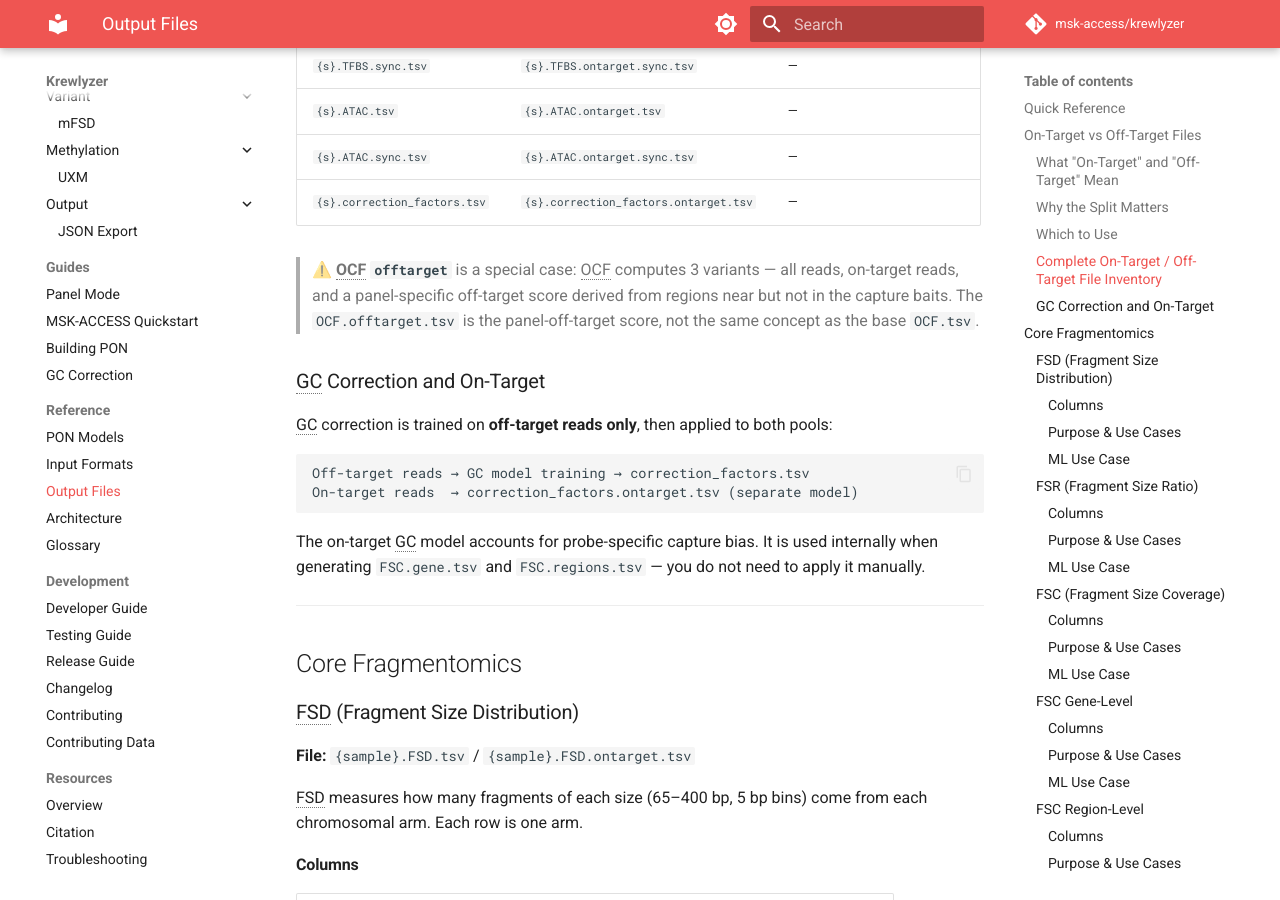
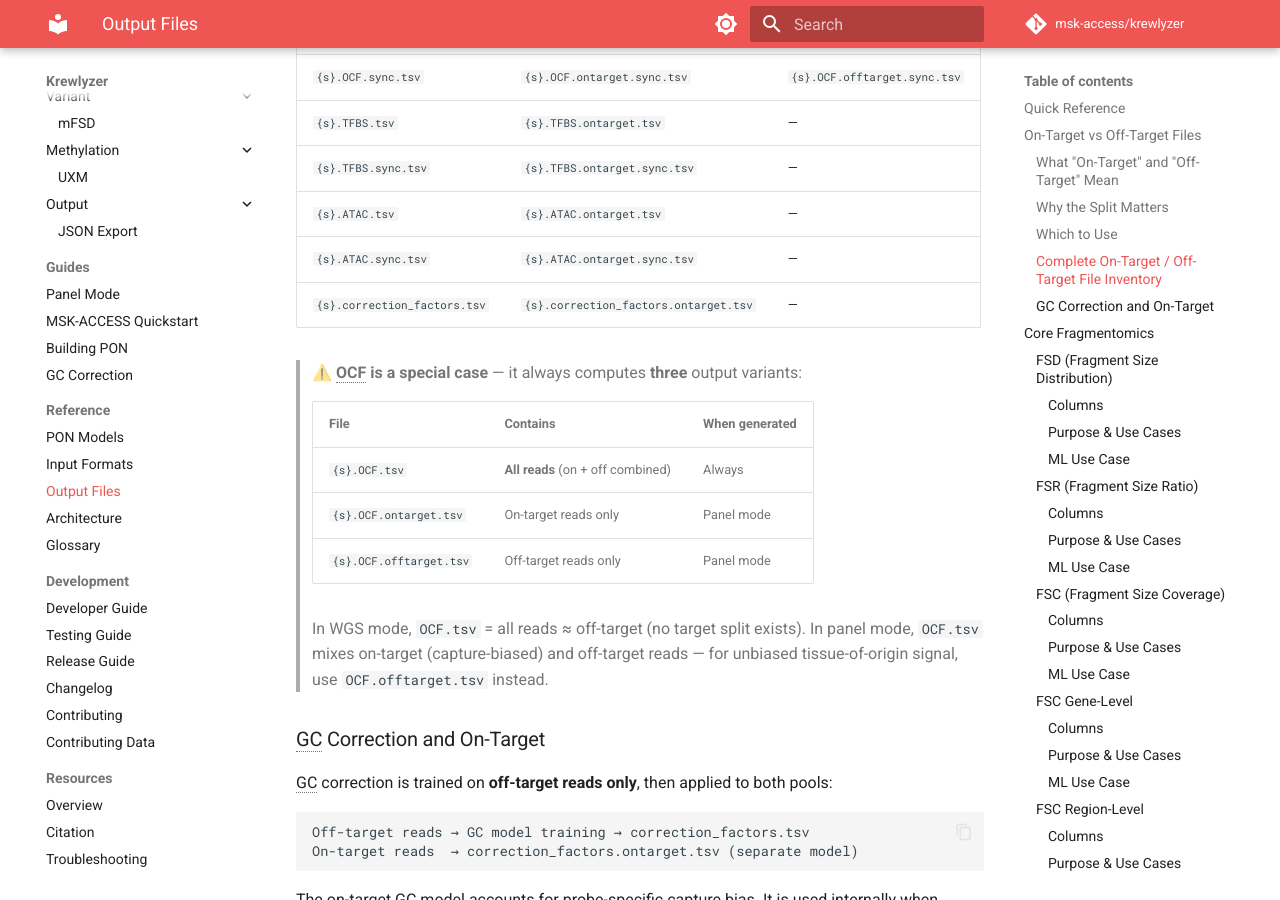
Before and after one commit to msk-access/krewlyzer, an MkDocs documentation site: the page built from docs/reference/output-files.md, in a window 1280 px wide and 900 px high, scrolled down 3969 px. Built offline with MkDocs 1.6.1 and Material for MkDocs 9.7.7, drawn with Linux system fonts in a browser that asks for light colours; comment, search, counter and statistics services are not loaded; the version menu is left out; some of the changed text lies outside the part shown.

Commit message:
docs: fix OCF base file description in output-files.md
OCF.tsv = ALL fragments (on + off combined), NOT off-target.
This was incorrect in three locations:

1. Which to Use table (L84): OCF row now correctly distinguishes
   WGS (OCF.tsv = all reads) from panel mode (OCF.offtarget.tsv
   is the unbiased off-target signal to use for ML).

2. Inventory footnote (L108): replaced one-liner with a 3-row
   table showing OCF.tsv / OCF.ontarget.tsv / OCF.offtarget.tsv
   with clear "Contains" and "When generated" columns.

3. OCF section description (~L690): added !!! note "Three OCF
   variants" block documenting all three files, their read pools,
   and guidance on which to use for panel vs WGS workflows.

Source: rust/src/ocf.rs L16 (all.ocf.tsv: "all fragments") and
        src/krewlyzer/core/unified_processor.py L713 comment.

```diff
--- a/docs/reference/output-files.md
+++ b/docs/reference/output-files.md
@@ -81,7 +81,7 @@
 | Gene fragmentation composition (FSC.regions, E1) | On-target reads, but captured in gene/region TSVs | Not the raw `.ontarget.tsv` — use FSC.gene / FSC.regions |
 | Motif features for tissue-of-origin (MDS, EDM, BPM) | **Off-target** (`.tsv`) | On-target motifs are biased by probe sequence |
 | MDS on-target (when off-target too sparse) | `.ontarget.tsv` | Lower depth but gene-anchored signal |
-| OCF tissue-of-origin | **Off-target** (`.tsv`) | On-target OCF biased by capture regions' tissue specificity |
+| OCF tissue-of-origin | **`OCF.tsv`** (WGS) or **`OCF.offtarget.tsv`** (panel) | `OCF.tsv` = all reads (WGS has no target split); in panel mode `OCF.offtarget.tsv` is the unbiased off-target score — use that instead of `OCF.tsv` to avoid contamination from capture-biased on-target reads |
 | Building a PON | **Off-target** only | Must match what the sample uses |
 
 !!! warning "Do not mix off-target and on-target in the same model"
@@ -105,7 +105,17 @@
 | `{s}.ATAC.sync.tsv` | `{s}.ATAC.ontarget.sync.tsv` | — |
 | `{s}.correction_factors.tsv` | `{s}.correction_factors.ontarget.tsv` | — |
 
-> ⚠️ **OCF `offtarget`** is a special case: OCF computes 3 variants — all reads, on-target reads, and a panel-specific off-target score derived from regions near but not in the capture baits. The `OCF.offtarget.tsv` is the panel-off-target score, not the same concept as the base `OCF.tsv`.
+> ⚠️ **OCF is a special case** — it always computes **three** output variants:
+>
+> | File | Contains | When generated |
+> |------|----------|----------------|
+> | `{s}.OCF.tsv` | **All reads** (on + off combined) | Always |
+> | `{s}.OCF.ontarget.tsv` | On-target reads only | Panel mode |
+> | `{s}.OCF.offtarget.tsv` | Off-target reads only | Panel mode |
+>
+> In WGS mode, `OCF.tsv` = all reads ≈ off-target (no target split exists). In panel mode,
+> `OCF.tsv` mixes on-target (capture-biased) and off-target reads — for unbiased tissue-of-origin
+> signal, use `OCF.offtarget.tsv` instead.
 
 ### GC Correction and On-Target
 
@@ -688,6 +698,17 @@
 
 **File:** `{sample}.OCF.tsv` / `{sample}.OCF.ontarget.tsv` / `{sample}.OCF.offtarget.tsv`
 
+!!! note "Three OCF variants"
+    OCF always produces three output files:
+
+    - **`OCF.tsv`** — **All reads** (on + off combined). In WGS mode this is the only file and
+      equals the off-target signal. In panel mode it mixes capture-biased on-target reads with
+      off-target reads — use `OCF.offtarget.tsv` for unbiased tissue-of-origin in panel mode.
+    - **`OCF.ontarget.tsv`** — On-target reads only (panel mode). Useful for gene-anchored OCF
+      but biased by capture efficiency at tissue-specific loci.
+    - **`OCF.offtarget.tsv`** — Off-target reads only (panel mode). Preferred for ML features
+      as it is unbiased by capture probe GC content.
+
 Tissue-of-origin scores based on strand asymmetry of fragment ends at tissue-specific open chromatin regions.
 
 #### Columns
```
